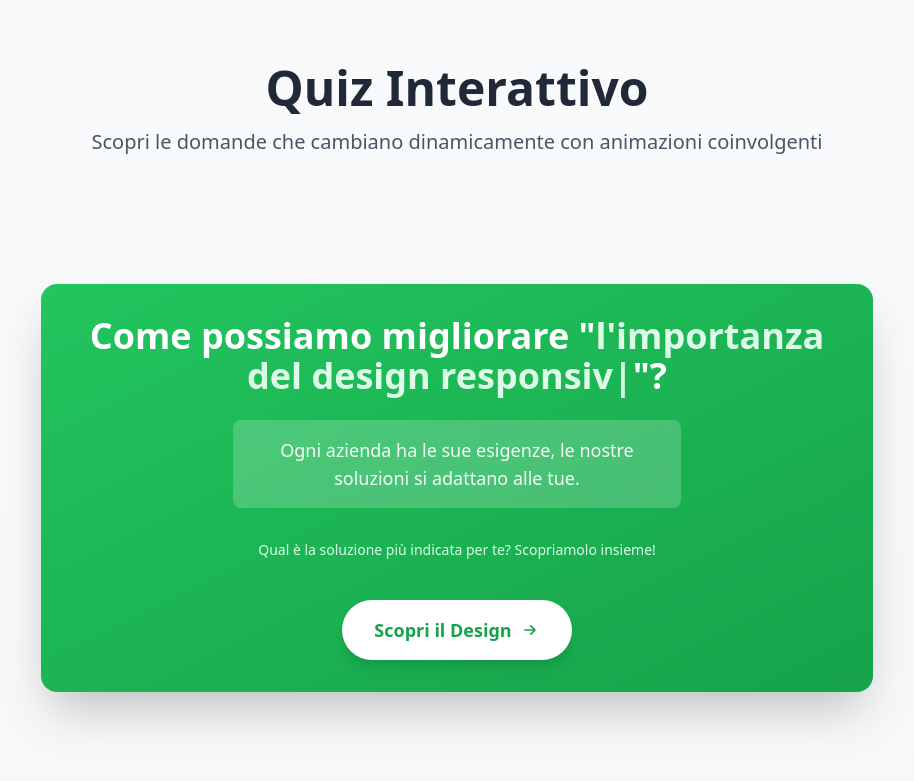
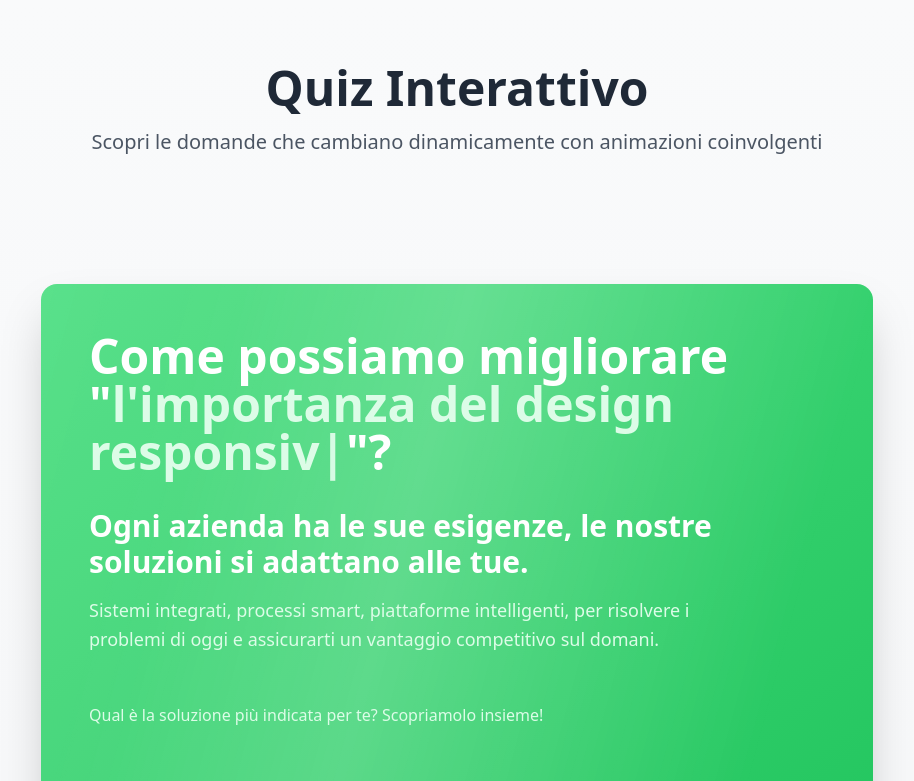
Before and after one commit to raijeky/animated-question-block, a React (Vite) app: page / in a window 1280 px wide. Shown: the top 781 px of the page, without its empty margins (183-1097 px from the left). Built offline with nearby package versions, Linux system fonts and the light colour scheme.

Commit message:
Add background wave animation
Implement a wave animation in the background of the green block.

```diff
--- a/src/components/QuestionBlock.tsx
+++ b/src/components/QuestionBlock.tsx
@@ -38,41 +38,53 @@ const QuestionBlock = () => {
 
   return (
     <div className="w-full max-w-4xl mx-auto p-8">
-      <div className="bg-gradient-to-br from-green-500 to-green-600 rounded-2xl p-8 shadow-2xl transform hover:scale-105 transition-all duration-300">
-        <div className="text-center space-y-6">
-          {/* Titolo con parte variabile */}
-          <h2 className="text-3xl md:text-4xl font-bold text-white leading-tight">
+      <div className="relative bg-gradient-to-br from-green-400 to-green-500 rounded-2xl p-12 shadow-2xl overflow-hidden">
+        {/* Animazione onda di sfondo */}
+        <div className="absolute inset-0 opacity-20">
+          <div className="absolute inset-0 bg-gradient-to-r from-transparent via-white to-transparent animate-wave-1"></div>
+          <div className="absolute inset-0 bg-gradient-to-r from-transparent via-white to-transparent animate-wave-2"></div>
+          <div className="absolute inset-0 bg-gradient-to-r from-transparent via-white to-transparent animate-wave-3"></div>
+        </div>
+
+        {/* Contenuto principale */}
+        <div className="relative z-10 text-left space-y-8">
+          {/* Titolo principale con parte variabile */}
+          <h1 className="text-4xl md:text-5xl font-bold text-white leading-tight">
             {currentStarter} "
             <span className="text-green-100 relative">
               {currentText}
               <span className="animate-pulse">|</span>
             </span>
             "?
-          </h2>
+          </h1>
 
           {/* Risposta */}
-          <div className="bg-white/20 backdrop-blur-sm rounded-lg p-4 mx-auto max-w-md">
-            <p className="text-lg text-green-50 font-medium">
+          <div className="space-y-4">
+            <p className="text-2xl md:text-3xl text-white font-bold leading-relaxed">
               Ogni azienda ha le sue esigenze, le nostre soluzioni si adattano alle tue.
+            </p>
+
+            <p className="text-lg text-green-100 leading-relaxed max-w-2xl">
+              Sistemi integrati, processi smart, piattaforme intelligenti, per risolvere i problemi di oggi e assicurarti un vantaggio competitivo sul domani.
             </p>
           </div>
 
           {/* Testo aggiuntivo prima della CTA */}
-          <div className="pt-2">
-            <p className="text-sm text-green-100">
+          <div className="pt-4">
+            <p className="text-base text-green-100">
               Qual è la soluzione più indicata per te? Scopriamolo insieme!
             </p>
           </div>
 
           {/* CTA Button */}
-          <div className="pt-4">
+          <div className="pt-6">
             <a
               href={currentCTA.href}
-              className="inline-flex items-center px-8 py-4 bg-white text-green-600 font-bold text-lg rounded-full shadow-lg hover:bg-green-50 hover:scale-110 transform transition-all duration-300 hover:shadow-xl group"
+              className="inline-flex items-center px-8 py-4 bg-white text-green-600 font-bold text-lg rounded-lg shadow-lg hover:bg-green-50 hover:scale-105 transform transition-all duration-300 hover:shadow-xl group border-2 border-white"
             >
               {currentCTA.text}
               <svg
-                className="ml-2 w-5 h-5 group-hover:translate-x-1 transition-transform duration-300"
+                className="ml-3 w-5 h-5 group-hover:translate-x-1 transition-transform duration-300"
                 fill="none"
                 stroke="currentColor"
                 viewBox="0 0 24 24"
--- a/src/index.css
+++ b/src/index.css
@@ -1,3 +1,4 @@
+
 @tailwind base;
 @tailwind components;
 @tailwind utilities;
@@ -99,3 +100,46 @@
     @apply bg-background text-foreground;
   }
 }
+
+/* Animazioni onda personalizzate */
+@keyframes wave-1 {
+  0% {
+    transform: translateX(-100%) skewX(-15deg);
+  }
+  100% {
+    transform: translateX(200%) skewX(-15deg);
+  }
+}
+
+@keyframes wave-2 {
+  0% {
+    transform: translateX(-100%) skewX(-15deg);
+  }
+  100% {
+    transform: translateX(200%) skewX(-15deg);
+  }
+}
+
+@keyframes wave-3 {
+  0% {
+    transform: translateX(-100%) skewX(-15deg);
+  }
+  100% {
+    transform: translateX(200%) skewX(-15deg);
+  }
+}
+
+.animate-wave-1 {
+  animation: wave-1 8s ease-in-out infinite;
+  animation-delay: 0s;
+}
+
+.animate-wave-2 {
+  animation: wave-2 10s ease-in-out infinite;
+  animation-delay: 2s;
+}
+
+.animate-wave-3 {
+  animation: wave-3 12s ease-in-out infinite;
+  animation-delay: 4s;
+}
```
